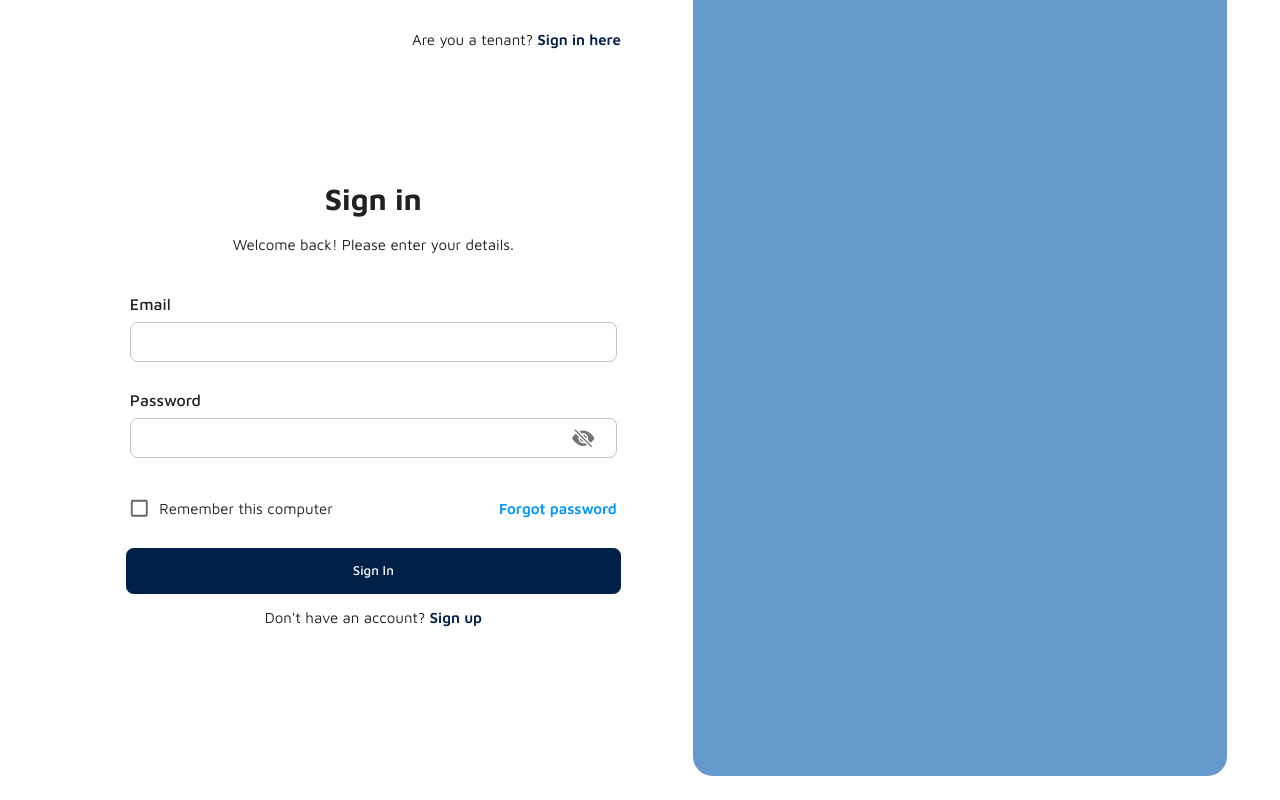
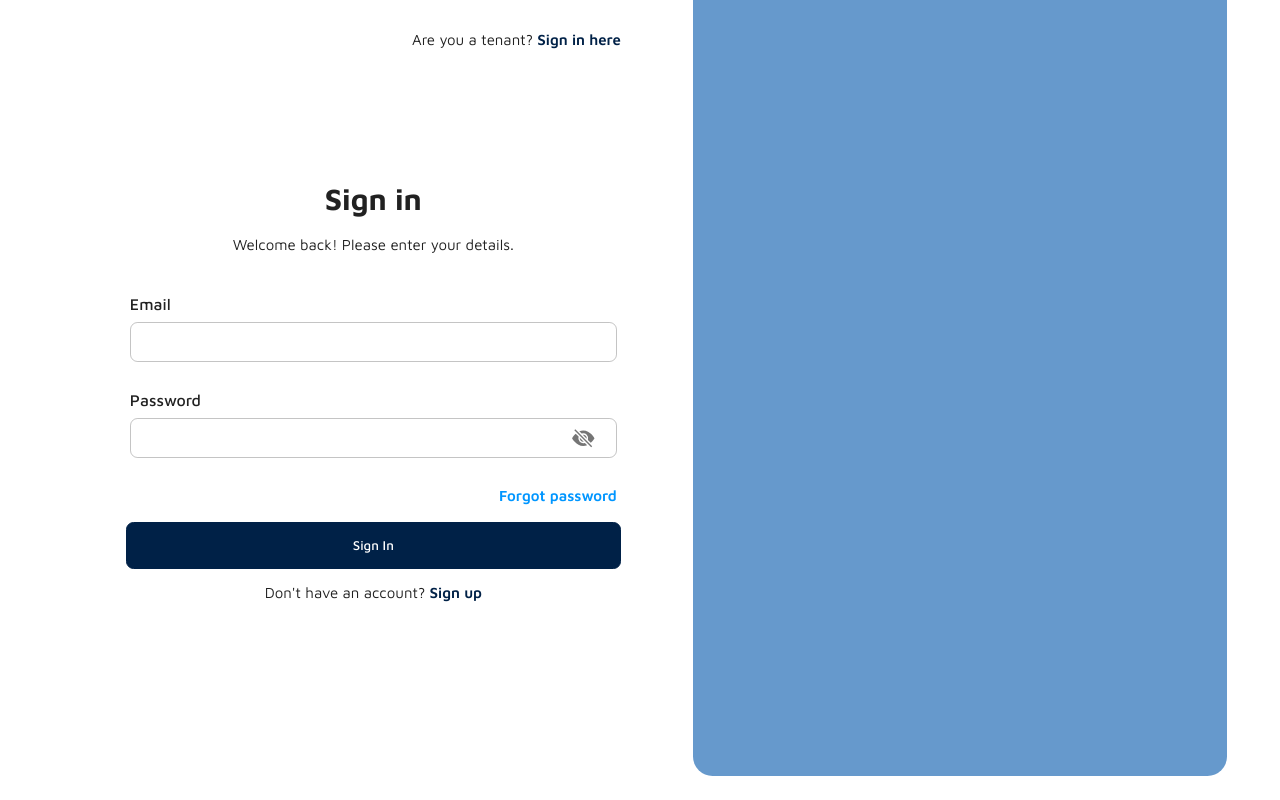
Before and after one commit to glumia-ltd/klubiq-web, a React (Vite) app in the folder apps/landlord-portal/: page /login in a window 1280 px wide. Built offline with nearby package versions, Linux system fonts and the light colour scheme; no server answers.

Commit message:
remove checkbox

```diff
--- a/apps/landlord-portal/src/pages/Login/index.tsx
+++ b/apps/landlord-portal/src/pages/Login/index.tsx
@@ -3,7 +3,7 @@ import LoginLayout from '../../Layouts/LoginLayout';
 import {
   Button,
   Checkbox,
-  FormControlLabel,
+  // FormControlLabel,
   FormGroup,
   Grid,
   Typography,
@@ -203,15 +203,15 @@ const Login = () => {
                 sx={{
                   display: 'flex',
                   alignItems: 'center',
-                  justifyContent: 'space-between',
+                  justifyContent: 'end',
                 }}
               >
-                <FormGroup>
+                {/* <FormGroup>
                   <FormControlLabel
                     control={<Checkbox />}
                     label='Remember this computer'
                   />
-                </FormGroup>
+                </FormGroup> */}
                 <Typography
                   onClick={routeToForgotPassword}
                   style={{
```
